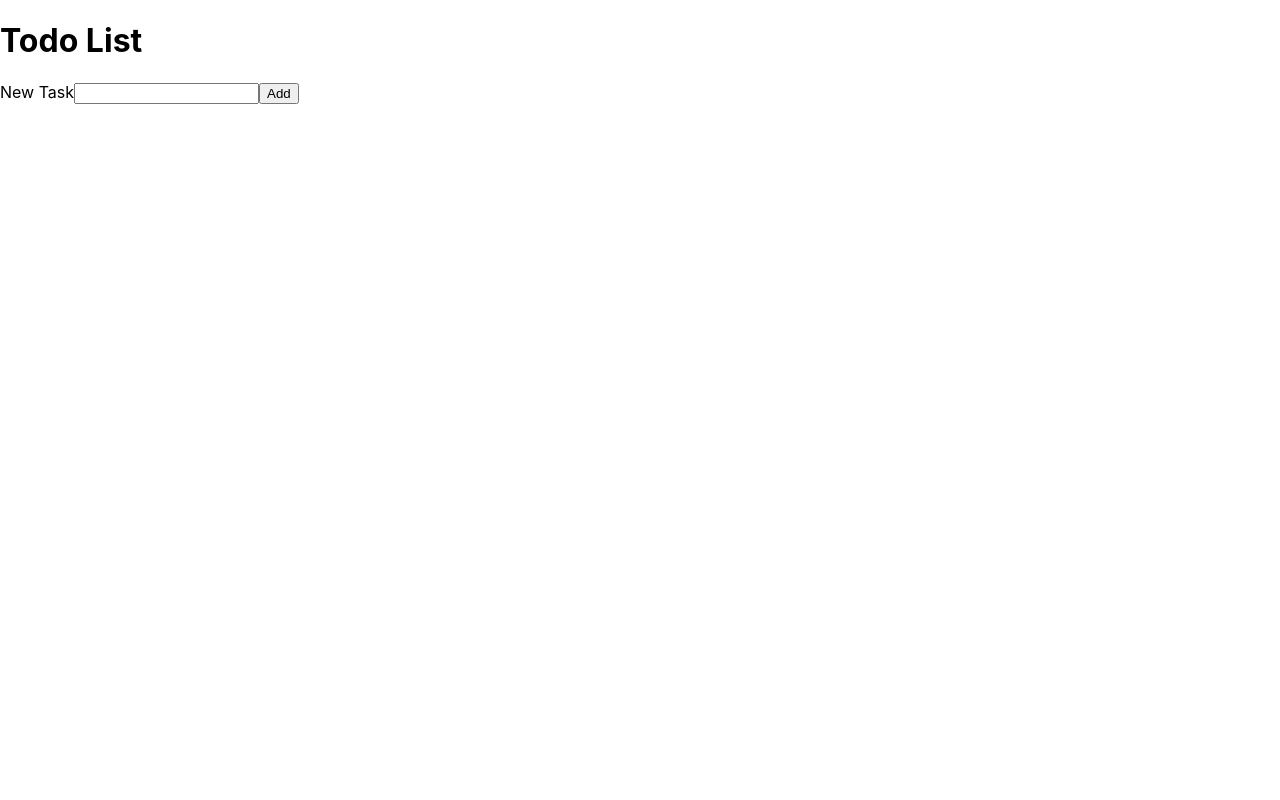
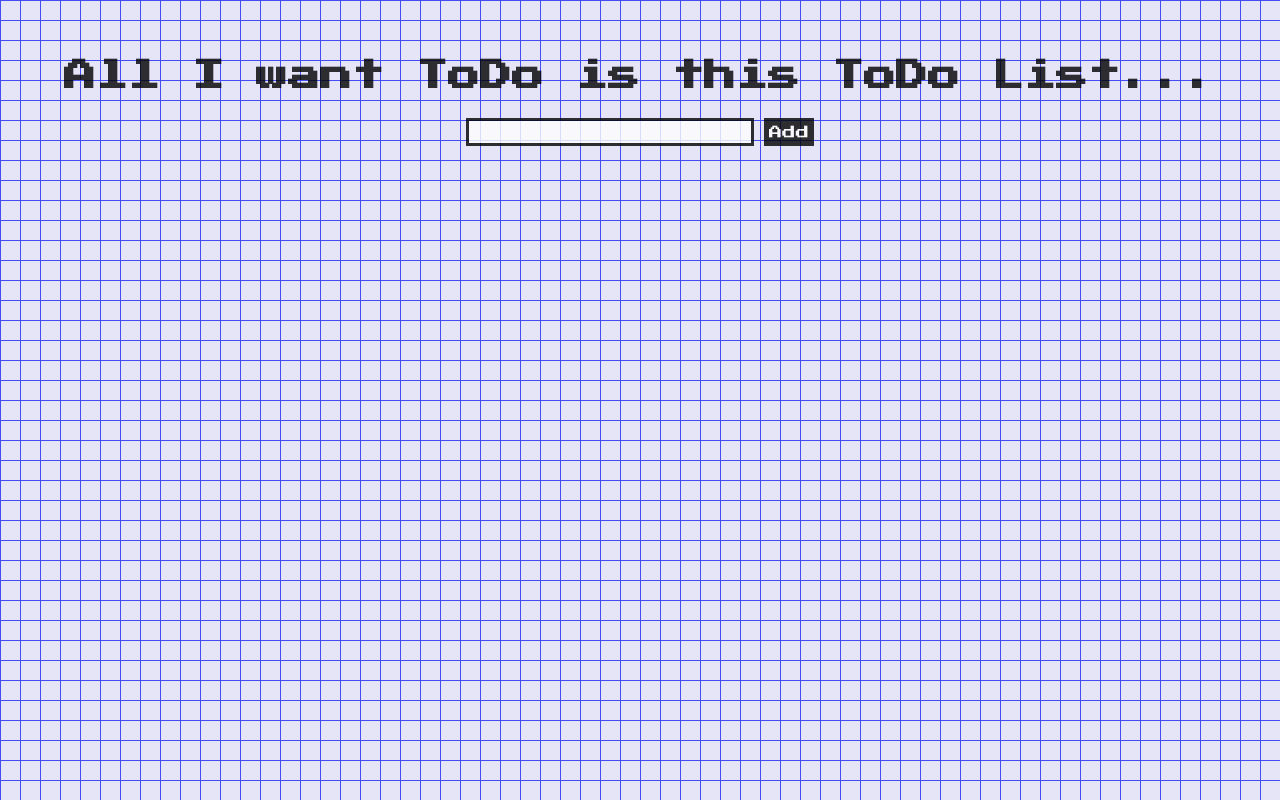
Before and after one commit to WibiH/to-do-list, a React (Create React App) app: page / in a window 1280 px wide. Built offline with nearby package versions, Linux system fonts and the light colour scheme.

Commit message:
add styles, centered

```diff
--- a/public/index.html
+++ b/public/index.html
@@ -8,6 +8,12 @@
     <meta
       name="description"
       content="Web site created using create-react-app"
+    />
+    <link rel="preconnect" href="https://fonts.googleapis.com" />
+    <link rel="preconnect" href="https://fonts.gstatic.com" crossorigin />
+    <link
+      href="https://fonts.googleapis.com/css2?family=Press+Start+2P&display=swap"
+      rel="stylesheet"
     />
     <link rel="apple-touch-icon" href="%PUBLIC_URL%/logo192.png" />
     <!--
--- /dev/null
+++ b/src/App.css
@@ -0,0 +1,28 @@
+.App,
+button,
+input {
+  text-align: center;
+  font-family: "Press Start 2P", cursive;
+}
+
+h1 {
+  margin-top: 60px;
+}
+
+input {
+  border: 3px solid black;
+  height: 20px;
+  margin: 5px;
+}
+
+button {
+  background-color: black;
+  color: white;
+  border: 3px solid black;
+  height: 28px;
+  margin: 5px;
+  padding: 1px 2px;
+}
+
+#taskList {
+}
--- a/src/App.js
+++ b/src/App.js
@@ -1,3 +1,4 @@
+import "./App.css";
 import React, { useState } from "react";
 
 /*
@@ -20,16 +21,15 @@ function App() {
   };
 
   return (
-    <div>
-      <h1>Todo List</h1>
-      <label>New Task</label>
+    <div className="App">
+      <h1>All I want ToDo is this ToDo List...</h1>
       <input
         type="text"
         value={input}
         onInput={(event) => setInput(event.target.value)}
       />
       <button onClick={handleAddTask}>Add</button>
-      <div>
+      <div id="taskList">
         {tasks.map((task) => {
           return (
             <div key={task}>
--- a/src/index.css
+++ b/src/index.css
@@ -1,13 +1,22 @@
 body {
   margin: 0;
-  font-family: -apple-system, BlinkMacSystemFont, 'Segoe UI', 'Roboto', 'Oxygen',
-    'Ubuntu', 'Cantarell', 'Fira Sans', 'Droid Sans', 'Helvetica Neue',
+  font-family: -apple-system, BlinkMacSystemFont, "Segoe UI", "Roboto", "Oxygen",
+    "Ubuntu", "Cantarell", "Fira Sans", "Droid Sans", "Helvetica Neue",
     sans-serif;
   -webkit-font-smoothing: antialiased;
   -moz-osx-font-smoothing: grayscale;
+  background-color: #e5e5f7;
+  opacity: 0.8;
+  background-image: linear-gradient(#444cf7 1px, transparent 1px),
+    linear-gradient(to right, #444cf7 1px, #e5e5f7 1px);
+  background-size: 20px 20px;
 }
 
 code {
-  font-family: source-code-pro, Menlo, Monaco, Consolas, 'Courier New',
+  font-family: source-code-pro, Menlo, Monaco, Consolas, "Courier New",
     monospace;
 }
+
+.App {
+  text-align: center;
+}
```
